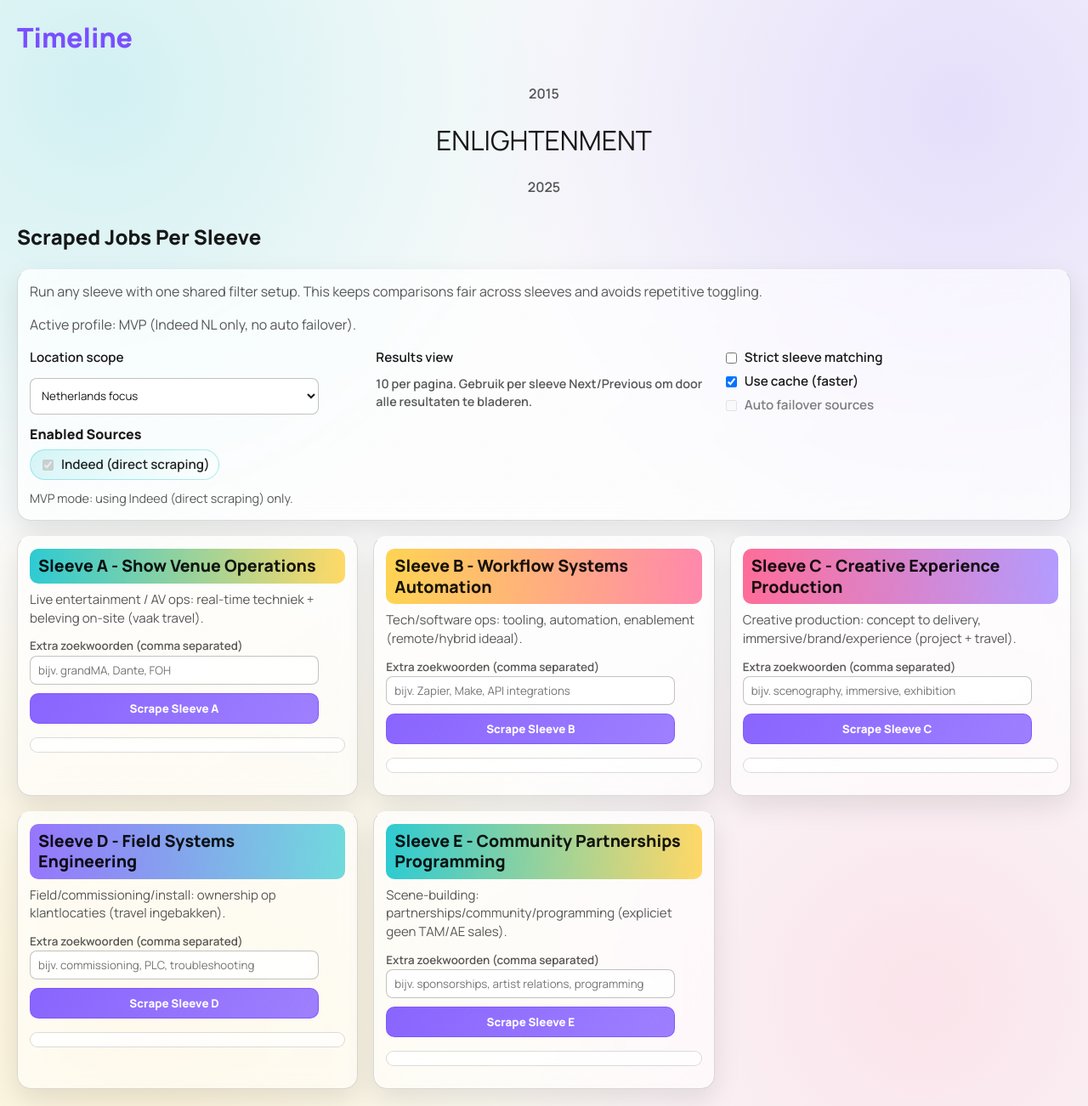
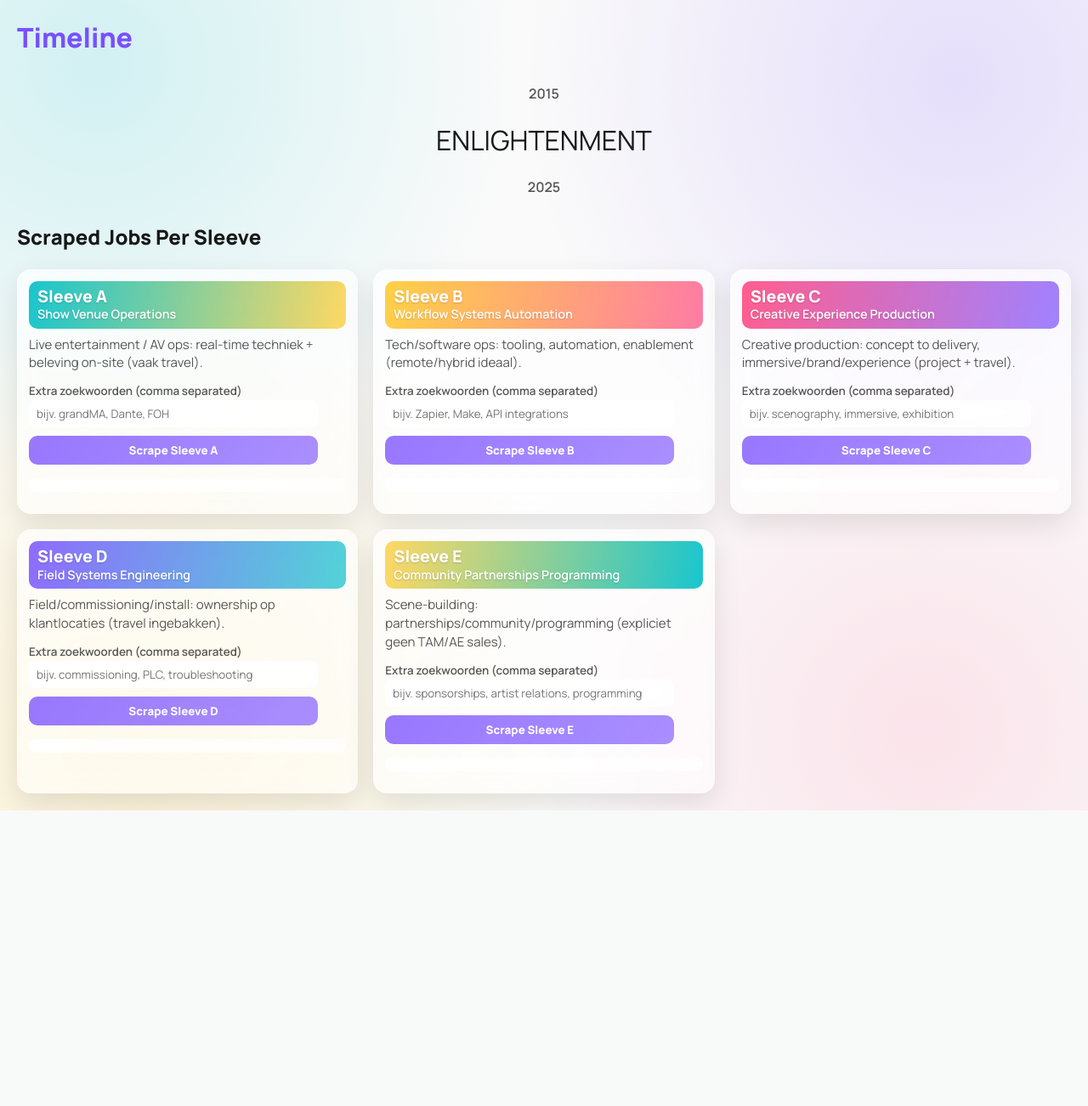
Before and after one commit to ThijsVanZon/existence.app, a Flask app: page /enlightenment in a window 1280 px wide. Shown: the whole page at 85% size. After the commit the page ends 954 px from the top, so only its background shows below. Run offline with Flask 3, Linux system fonts and the light colour scheme.

Commit message:
existence.app 0.44.0

```diff
--- a/static/styles.css
+++ b/static/styles.css
@@ -130,8 +130,7 @@ button,
 }
 
 .scrape-toolbar {
-  border: 1px solid var(--line);
-  border-top-color: var(--line-glass);
+  border: none;
   border-radius: 16px;
   background: linear-gradient(140deg, rgba(var(--white-rgb), 0.76), rgba(var(--white-rgb), 0.52));
   padding: 14px;
@@ -194,7 +193,7 @@ button,
 }
 
 .source-pill {
-  border: 1px solid rgba(var(--zircon-rgb), 0.3);
+  border: none;
   border-radius: 999px;
   padding: 6px 10px;
   background: linear-gradient(140deg, rgba(var(--zircon-rgb), 0.16), rgba(var(--white-rgb), 0.48));
@@ -232,17 +231,19 @@ button,
 button {
   background: linear-gradient(125deg, rgba(var(--amethyst-rgb), 0.88), rgba(var(--amethyst-rgb), 0.72));
   color: var(--white);
-  border: 1px solid rgba(var(--amethyst-rgb), 0.72);
+  border: none;
   border-radius: 10px;
   padding: 8px 12px;
   font-weight: 800;
   cursor: pointer;
   transition: transform 0.15s ease, filter 0.15s ease;
+  opacity: 0.88;
 }
 
 button:hover {
   filter: brightness(0.98);
   transform: translateY(-1px);
+  opacity: 1;
 }
 
 button:active {
@@ -251,7 +252,7 @@ button:active {
 
 select,
 .extra-terms-input {
-  border: 1px solid var(--line-strong);
+  border: none;
   border-radius: 8px;
   padding: 7px 9px;
   background: linear-gradient(140deg, rgba(var(--white-rgb), 0.92), rgba(var(--white-rgb), 0.68));
@@ -278,8 +279,7 @@ select,
 }
 
 .sleeve-panel {
-  border: 1px solid var(--line);
-  border-top-color: var(--line-glass);
+  border: none;
   border-radius: 16px;
   padding: 14px;
   background: linear-gradient(145deg, rgba(var(--white-rgb), 0.72), rgba(var(--white-rgb), 0.56));
@@ -296,26 +296,43 @@ select,
   border-radius: 10px;
   padding: 8px 10px;
   font-size: 1.22rem;
+  color: var(--white);
+  text-shadow: 0 1px 2px rgba(var(--black-rgb), 0.18);
 }
 
 #panel-A h3 {
-  background: linear-gradient(90deg, rgba(var(--zircon-rgb), 0.82), rgba(var(--heliodor-rgb), 0.7));
+  background: linear-gradient(100deg, rgba(var(--zircon-rgb), 0.9), rgba(var(--heliodor-rgb), 0.72));
 }
 
 #panel-B h3 {
-  background: linear-gradient(90deg, rgba(var(--heliodor-rgb), 0.8), rgba(var(--rubellite-rgb), 0.62));
+  background: linear-gradient(100deg, rgba(var(--heliodor-rgb), 0.86), rgba(var(--rubellite-rgb), 0.68));
 }
 
 #panel-C h3 {
-  background: linear-gradient(90deg, rgba(var(--rubellite-rgb), 0.76), rgba(var(--amethyst-rgb), 0.56));
+  background: linear-gradient(100deg, rgba(var(--rubellite-rgb), 0.84), rgba(var(--amethyst-rgb), 0.7));
 }
 
 #panel-D h3 {
-  background: linear-gradient(90deg, rgba(var(--amethyst-rgb), 0.78), rgba(var(--zircon-rgb), 0.56));
+  background: linear-gradient(100deg, rgba(var(--amethyst-rgb), 0.84), rgba(var(--zircon-rgb), 0.68));
 }
 
 #panel-E h3 {
-  background: linear-gradient(90deg, rgba(var(--zircon-rgb), 0.82), rgba(var(--heliodor-rgb), 0.7));
+  background: linear-gradient(100deg, rgba(var(--heliodor-rgb), 0.72), rgba(var(--zircon-rgb), 0.9));
+}
+
+.sleeve-header-code {
+  display: block;
+  font-size: 1.22rem;
+  line-height: 1.05;
+  font-weight: 800;
+}
+
+.sleeve-header-name {
+  display: block;
+  margin-top: 2px;
+  font-size: 0.9rem;
+  line-height: 1.2;
+  font-weight: 600;
 }
 
 .sleeve-tagline {
@@ -328,7 +345,7 @@ select,
 .sleeve-summary {
   margin: 6px 0 10px;
   padding: 8px 10px;
-  border: 1px solid var(--line);
+  border: none;
   border-radius: 10px;
   background: linear-gradient(150deg, rgba(var(--white-rgb), 0.78), rgba(var(--white-rgb), 0.62));
 }
--- a/templates/2020.html
+++ b/templates/2020.html
@@ -23,7 +23,7 @@
   </nav>
 
   <h2>Scraped Jobs Per Sleeve</h2>
-  <section class="scrape-toolbar">
+  <section class="scrape-toolbar" hidden>
     <p class="toolbar-hint">Run any sleeve with one shared filter setup. This keeps comparisons fair across sleeves and avoids repetitive toggling.</p>
     <p class="toolbar-hint" id="profile-hint">Active profile: MVP (Indeed NL only, no auto failover).</p>
     <div class="toolbar-grid">
@@ -70,7 +70,10 @@
 
   <div class="sleeve-grid">
     <section class="sleeve-panel" id="panel-A">
-      <h3>Sleeve A - Show Venue Operations</h3>
+      <h3>
+        <span class="sleeve-header-code">Sleeve A</span>
+        <span class="sleeve-header-name">Show Venue Operations</span>
+      </h3>
       <p class="sleeve-tagline">Live entertainment / AV ops: real-time techniek + beleving on-site (vaak travel).</p>
       <label class="extra-terms-label" for="extra-terms-A">Extra zoekwoorden (comma separated)</label>
       <input id="extra-terms-A" class="extra-terms-input" type="text" placeholder="bijv. grandMA, Dante, FOH">
@@ -83,7 +86,10 @@
     </section>
 
     <section class="sleeve-panel" id="panel-B">
-      <h3>Sleeve B - Workflow Systems Automation</h3>
+      <h3>
+        <span class="sleeve-header-code">Sleeve B</span>
+        <span class="sleeve-header-name">Workflow Systems Automation</span>
+      </h3>
       <p class="sleeve-tagline">Tech/software ops: tooling, automation, enablement (remote/hybrid ideaal).</p>
       <label class="extra-terms-label" for="extra-terms-B">Extra zoekwoorden (comma separated)</label>
       <input id="extra-terms-B" class="extra-terms-input" type="text" placeholder="bijv. Zapier, Make, API integrations">
@@ -96,7 +102,10 @@
     </section>
 
     <section class="sleeve-panel" id="panel-C">
-      <h3>Sleeve C - Creative Experience Production</h3>
+      <h3>
+        <span class="sleeve-header-code">Sleeve C</span>
+        <span class="sleeve-header-name">Creative Experience Production</span>
+      </h3>
       <p class="sleeve-tagline">Creative production: concept to delivery, immersive/brand/experience (project + travel).</p>
       <label class="extra-terms-label" for="extra-terms-C">Extra zoekwoorden (comma separated)</label>
       <input id="extra-terms-C" class="extra-terms-input" type="text" placeholder="bijv. scenography, immersive, exhibition">
@@ -109,7 +118,10 @@
     </section>
 
     <section class="sleeve-panel" id="panel-D">
-      <h3>Sleeve D - Field Systems Engineering</h3>
+      <h3>
+        <span class="sleeve-header-code">Sleeve D</span>
+        <span class="sleeve-header-name">Field Systems Engineering</span>
+      </h3>
       <p class="sleeve-tagline">Field/commissioning/install: ownership op klantlocaties (travel ingebakken).</p>
       <label class="extra-terms-label" for="extra-terms-D">Extra zoekwoorden (comma separated)</label>
       <input id="extra-terms-D" class="extra-terms-input" type="text" placeholder="bijv. commissioning, PLC, troubleshooting">
@@ -122,7 +134,10 @@
     </section>
 
     <section class="sleeve-panel" id="panel-E">
-      <h3>Sleeve E - Community Partnerships Programming</h3>
+      <h3>
+        <span class="sleeve-header-code">Sleeve E</span>
+        <span class="sleeve-header-name">Community Partnerships Programming</span>
+      </h3>
       <p class="sleeve-tagline">Scene-building: partnerships/community/programming (expliciet geen TAM/AE sales).</p>
       <label class="extra-terms-label" for="extra-terms-E">Extra zoekwoorden (comma separated)</label>
       <input id="extra-terms-E" class="extra-terms-input" type="text" placeholder="bijv. sponsorships, artist relations, programming">
@@ -231,6 +246,20 @@
       } catch (error) {
         return false;
       }
+    }
+
+    function buildCompanyPostingFallbackUrl(job) {
+      const company = String(job?.company || '').trim();
+      const title = String(job?.title || '').trim();
+      const query = `${company} ${title} careers`.trim() || 'company careers';
+      return `https://www.google.com/search?q=${encodeURIComponent(query)}`;
+    }
+
+    function buildIndeedPostingFallbackUrl(job) {
+      const company = String(job?.company || '').trim();
+      const title = String(job?.title || '').trim();
+      const query = `${title} ${company}`.trim() || 'vacature';
+      return `https://nl.indeed.com/jobs?q=${encodeURIComponent(query)}&l=${encodeURIComponent('Nederland')}`;
     }
 
     function createActionLink(label, href, extraClass = '', enabled = true) {
@@ -345,13 +374,18 @@
       const abroadShare = abroadPctText || (Number.isFinite(job.abroad_percentage) ? `${job.abroad_percentage}%` : '');
       const abroadLocations = Array.isArray(job.abroad_locations) ? job.abroad_locations : [];
       const primaryLink = isValidHttpUrl(job.link || job.url) ? (job.link || job.url) : '';
-      const indeedUrl = isValidHttpUrl(job.indeed_url) ? job.indeed_url : primaryLink;
+      const indeedUrl = isValidHttpUrl(job.indeed_url)
+        ? job.indeed_url
+        : (isValidHttpUrl(primaryLink) ? primaryLink : buildIndeedPostingFallbackUrl(job));
       let companyUrl = isValidHttpUrl(job.company_url) ? job.company_url : '';
       if (isIndeedUrl(companyUrl)) {
         companyUrl = '';
       }
       if (companyUrl && indeedUrl && companyUrl === indeedUrl) {
         companyUrl = '';
+      }
+      if (!companyUrl) {
+        companyUrl = buildCompanyPostingFallbackUrl(job);
       }
 
       const header = document.createElement('div');
@@ -412,18 +446,18 @@
       actions.className = 'job-actions';
       actions.appendChild(
         createActionLink(
-          'Open company posting',
-          companyUrl || '#',
+          'Company Posting',
+          companyUrl || buildCompanyPostingFallbackUrl(job),
           'job-link-company',
-          Boolean(companyUrl)
+          true
         )
       );
       actions.appendChild(
         createActionLink(
-          'Open on Indeed',
-          indeedUrl || '#',
+          'Indeed Posting',
+          indeedUrl || buildIndeedPostingFallbackUrl(job),
           'job-link-indeed',
-          Boolean(indeedUrl)
+          true
         )
       );
       card.appendChild(actions);
@@ -530,11 +564,7 @@
     }
 
     function buildScrapeUrl(sleeveKey) {
-      let sources = selectedSources();
-      if (!sources.length) {
-        sources = (scrapeConfig.defaults?.sources || []).slice();
-      }
-      const profile = String(scrapeConfig.profile || 'mvp').toLowerCase();
+      const sources = ['indeed_web'];
       const maxResults = Math.max(
         DEFAULT_FETCH_LIMIT,
         Number(scrapeConfig.defaults?.max_results || DEFAULT_FETCH_LIMIT)
@@ -548,17 +578,14 @@
       const extraTerms = String(extraInput?.value || '').trim();
       const params = new URLSearchParams();
       params.set('sleeve', sleeveKey);
-      params.set('location_mode', document.getElementById('global-location').value);
-      params.set('strict', document.getElementById('global-strict').checked ? '1' : '0');
+      params.set('location_mode', 'nl_only');
+      params.set('strict', '0');
       params.set('max_results', String(maxResults));
       params.set('max_pages', String(tunedMaxPages));
       params.set('target_raw', String(tunedTargetRaw));
       params.set('no_new_unique_pages', hasDirectScrape ? '1' : '2');
-      params.set('refresh', document.getElementById('global-cache').checked ? '0' : '1');
-      const failoverRequested = profile === 'mvp'
-        ? false
-        : document.getElementById('global-failover').checked;
-      params.set('failover', failoverRequested ? '1' : '0');
+      params.set('refresh', '0');
+      params.set('failover', '0');
       params.set('sources', sources.join(','));
       if (extraTerms) {
         params.set('extra_terms', extraTerms);
```
Also changed, not shown: other parts of static/styles.css (+11 -17 lines).
